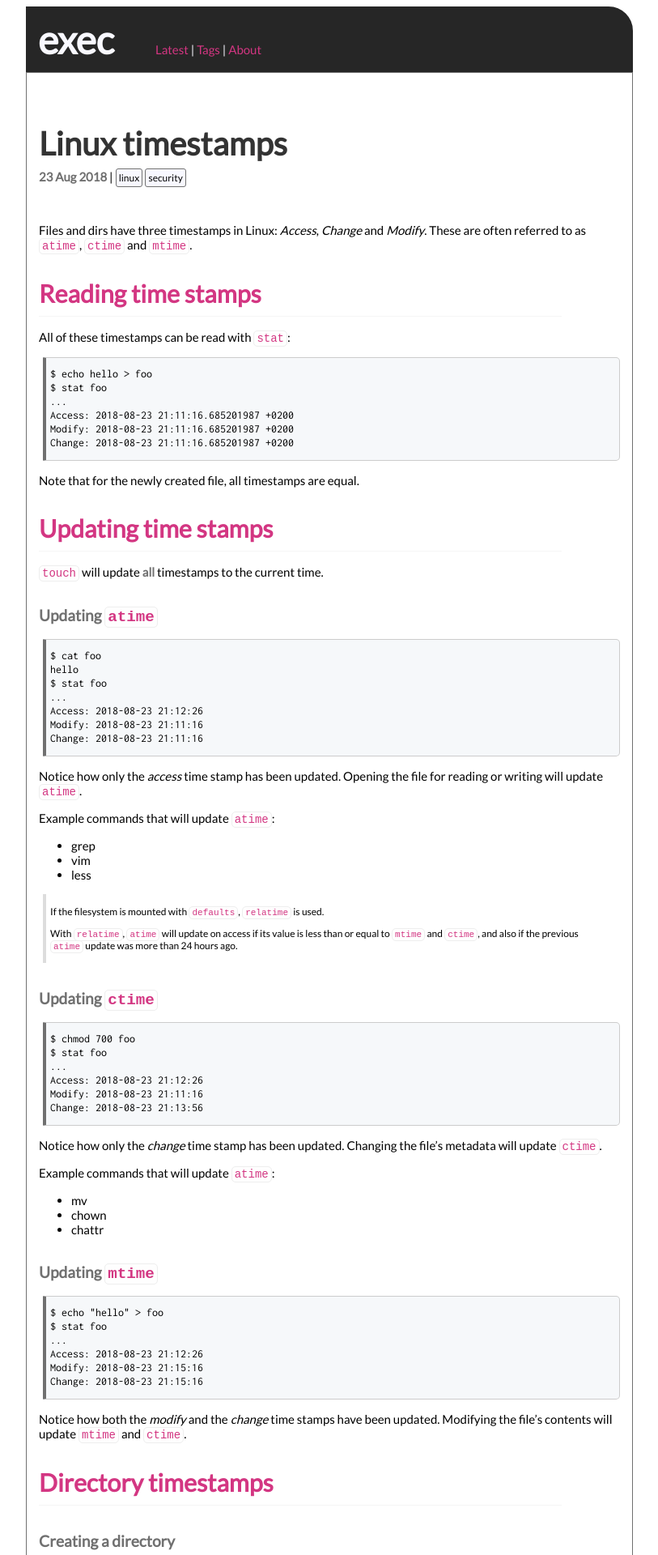
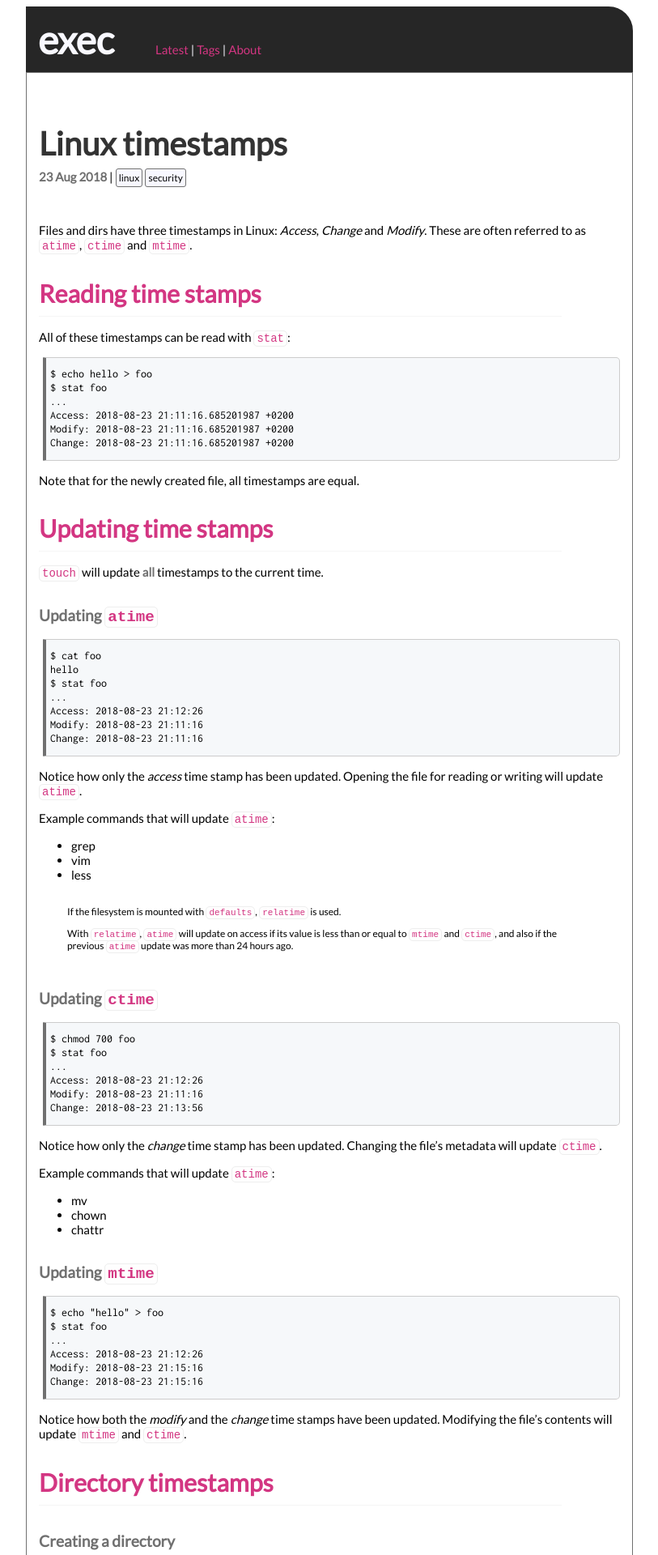
Before and after one commit to execas/execas.github.io, a Jekyll site: the page built from _posts/2018-08-23-linux-timestamps.md, in a window 1280 px wide. Shown: the top 1920 px of the page at 81% size, without its empty margins (233-1046 px from the left). Built offline with Jekyll 4.4.1, drawn with Linux system fonts in a browser that asks for light colours.

Commit message:
Update execas.css

```diff
--- a/css/execas.css
+++ b/css/execas.css
@@ -45,11 +45,11 @@ pre {
 
 blockquote {
      background-color: #ffffff;
-     margin-left:5px;
+     margin-left:30px;
      padding-left: 5px;
      padding-bottom: 2px;
      padding-top: 2px;
-     border-left: 4px solid #dddddd;
+     border: 1px solid #f5f5f5
      color:#000000;
 }
 
```
